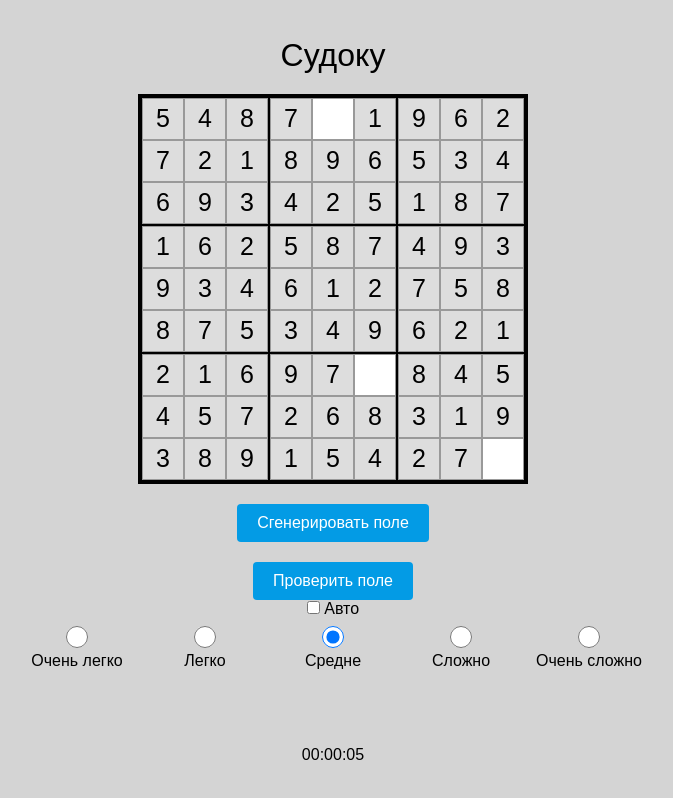
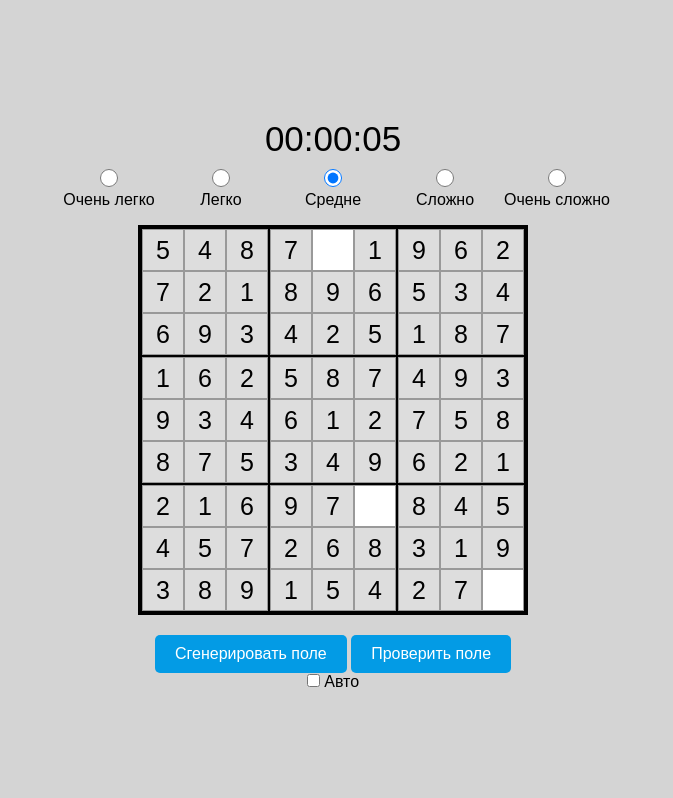
Before and after one commit to tarasovkir/SudokuWeb, a plain HTML site: page sudoku.html in a window 1280 px wide. Shown: the whole page, without its empty margins (307-980 px from the left). Drawn offline with Linux system fonts and the light colour scheme.

Commit message:
Переделал проверку воода на нормальную, немного поменял внешку

```diff
--- a/index.js
+++ b/index.js
@@ -148,11 +148,18 @@ document.addEventListener('DOMContentLoaded', function () {
             if (cell.value === '') {
                 cell.classList.remove("mistake");
             }
-            if (isCellValueLongerThanOne(cell)) {
-                cell.value = previousValue;
-            } else {
-                previousValue = cell.value;
-            }
+            cell.addEventListener('keydown', function (event) {
+                if (isCellValueLongerThanOne(cell)) {
+                    if (event.key !== 'Backspace') {
+                        event.preventDefault();
+                    }
+                }
+            });
+            cell.addEventListener('keydown', function (event) {
+                if (event.key.startsWith('Arrow')) {
+                    event.preventDefault();
+                }
+            });
         });
     });
     cells.forEach(cell => {
@@ -213,7 +220,6 @@ async function generateAndFillSudokuGrid() {
                 cell.setAttribute("contenteditable", "true");
                 cell.style.pointerEvents = "auto";
             }
-            //await sleep(20);
         }
     }
     //console.table(sudokuMatrix);
@@ -350,5 +356,5 @@ function Digits(event) {
 }
 
 function isCellValueLongerThanOne(cell) {
-    return cell.value.length > 1;
+    return cell.value.length >= 1;
 }
--- a/style.css
+++ b/style.css
@@ -12,10 +12,6 @@ body{
     justify-content: center;
     flex-direction: column;
     height: 100vh;
-}
-
-h1{
-    font-weight: 500;
 }
 
 .sudoku-container{
@@ -65,7 +61,7 @@ button{
     color: #fff;
     border: none;
     cursor: pointer;
-    border-radius: 4px;
+    border-radius: 5px;
     transition: all 0.3s ease;
 }
 
@@ -100,12 +96,24 @@ button:hover{
 
 .input-container{
     position: relative;
-    height: 7rem;
     width: 7rem;
-    margin: 0.5rem;
+    margin: 0rem;
 }
 
 .input-container input{
-    height: 20%;
-    width: 20%;
+    height: 50%;
+    width: 50%;
 }
+
+.timer-container {
+    display: flex;
+    justify-content: center;
+    align-items: center;
+    font-family: Arial, sans-serif;
+}
+
+.timer {
+    font-size: 35px;
+    color: #000;
+    padding: 10px 20px;
+}
--- a/sudoku.html
+++ b/sudoku.html
@@ -8,19 +8,10 @@
     <title>Судоку</title>
 </head>
 <body>
-    <h1>Судоку</h1>
-    <div class="sudoku-container">
-        <table>
-            <tbody id="sudoku-grid" onkeypress="Digits(event)">
-            </tbody>
-        </table>
+    <div class="timer-container">
+        <div id="timer" class="timer">00:00:00</div>
     </div>
-    <button id="generate-btn">Сгенерировать поле</button>
-    <button id="check-btn">Проверить поле</button>
-    <div class="checkbox">
-        <input type="checkbox" id="autocheck">
-        <label for="autocheck">Авто</label>
-    </div>
+
     <div class="radio-container">
         <div class="radio-tile-group">
             <div class="input-container">
@@ -55,6 +46,22 @@
             </div>
         </div>
     </div>
-    <div id="timer">00:00:00</div>
-</body>
+
+    <div class="sudoku-container">
+        <table>
+            <tbody id="sudoku-grid" onkeypress="Digits(event)">
+            </tbody>
+        </table>
+    </div>
+
+    <div class="button-container">
+        <button id="generate-btn">Сгенерировать поле</button>
+        <button id="check-btn">Проверить поле</button>
+    </div>
+
+    <div class="checkbox">
+        <input type="checkbox" id="autocheck">
+        <label for="autocheck">Авто</label>
+    </div>
+    </body>
 </html>
```
